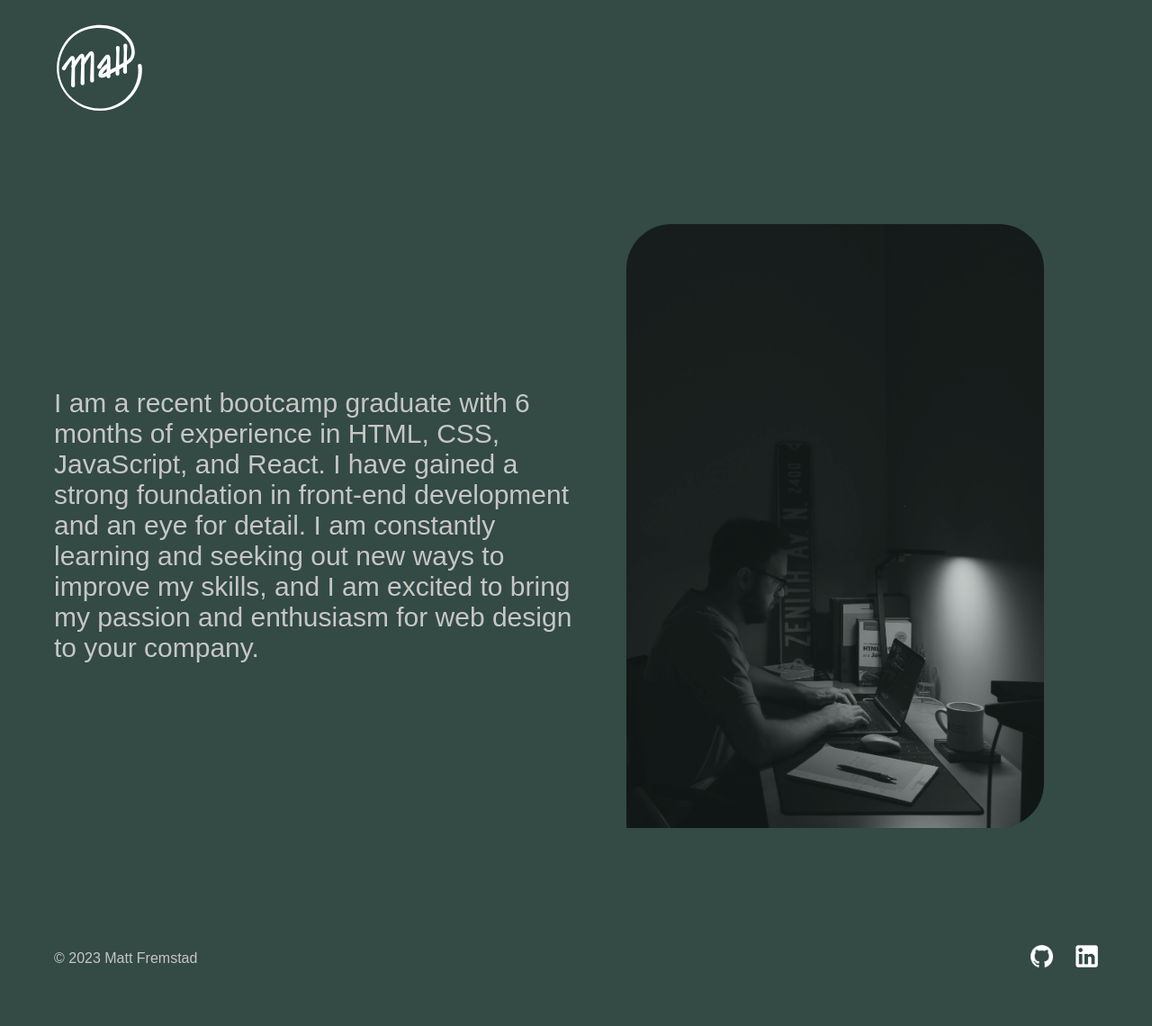
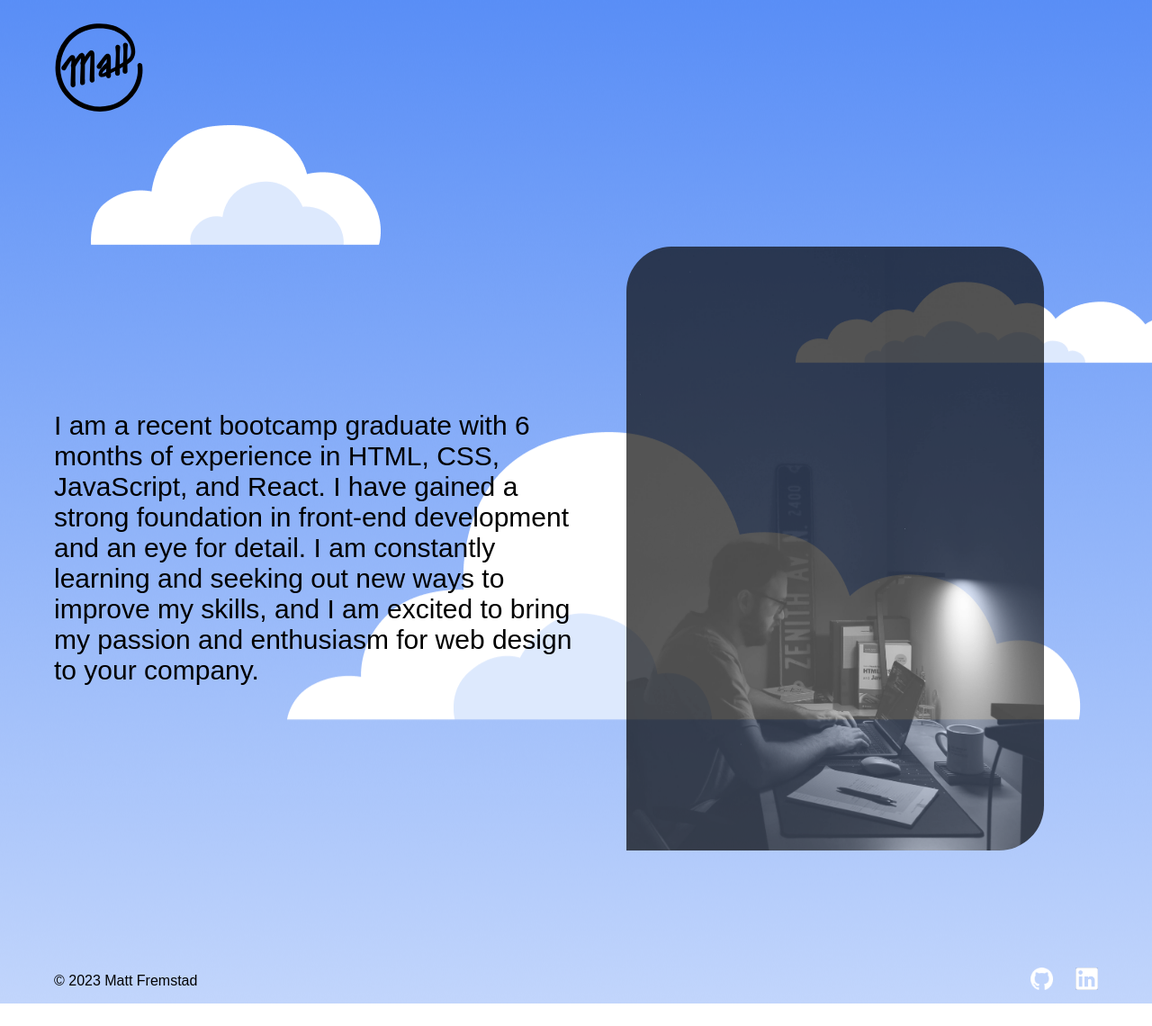
Before and after one commit to mcfrems/Fremstad-Portfolio, a plain HTML site: page about.html in a window 1280 px wide. Shown: the whole page at 90% size. Before the commit the page ends 1115 px from the top, so only its background shows below. Drawn offline with Linux system fonts and the light colour scheme.

Commit message:
background revision

```diff
--- a/about.css
+++ b/about.css
@@ -1,14 +1,17 @@
 * {
-    background-color: #334A45;
+    /* background-color: #334A45; */
     margin: 0;
     padding 0;
     box-sizing: border-box;
     font-family: 'Josefin Sans', sans-serif;
 }
 
+.container {
+    background-image: url(assets/background1.png);
+}
+
 .header {
-    padding: 0 60px;
-    margin-top: 25px;
+    padding: 25px 60px;
     display: flex;
     justify-content: flex-start;
 }
@@ -19,7 +22,7 @@
     align-items: center;
     margin: 60px;
     font-size: 30px;
-    color: #C7C6C4;
+    color: black;
 }
 
 .about-headline img {
@@ -42,7 +45,7 @@
     margin-bottom: 25px;
 }
 .footer p {
-    color: #C7C6C4;
+    color: black;
     font-family: 'Barlow Thin', sans-serif;
 }
 
--- a/about.html
+++ b/about.html
@@ -10,7 +10,7 @@
 <body>
     <div class="container">
         <div class="header">
-            <a href="index.html"><img src="assets/mattlogowhite.svg" alt="logo" width="100" height="100"></a>
+            <a href="index.html"><img src="assets/mattlogoblack.svg" alt="logo" width="100" height="100"></a>
         </div>
         <div class="about-headline">
             <p> I am a recent bootcamp graduate with 6 months of experience in HTML, CSS, JavaScript, and React. I have gained a strong foundation in front-end development and an eye for detail. I am constantly learning and seeking out new ways to improve my skills, and I am excited to bring my passion and enthusiasm for web design to your company.
--- a/style.css
+++ b/style.css
@@ -2,8 +2,12 @@
     margin: 0;
     padding 0;
     box-sizing: border-box;
-    background-color: #334A45;
+    /* background-color: #334A45; */
     font-family: 'Josefin Sans', sans-serif;
+}
+
+.container {
+    background-image: url(assets/background1.png);
 }
 
 html {
@@ -11,8 +15,7 @@ html {
 }
 
 .header {
-    padding: 0 60px;
-    margin-top: 25px;
+    padding: 25px 60px;
 }
 
 .header img {
@@ -24,7 +27,6 @@ html {
     display: flex;
     justify-content: space-between;
     align-items: center;
-    background-color: #334A45;
 }
 
 .nav-menu {
@@ -69,7 +71,7 @@ li {
 
 a {
     text-decoration: none;
-    color: #C7C6C4;
+    color: black;
     font-weight: 200;
 }
 
@@ -78,11 +80,11 @@ a {
     margin: 150px 0 100px 0;
     text-align: center;
     font-size: 60px;
-    color: #C7C6C4;
+    color: black;
 }
 
 .name {
-    color: white;
+    color: black;
     font-size: 65px;
 }
 
@@ -97,7 +99,7 @@ a {
 
 .project-text {
     margin: 25px 0 50px 25px;
-    color: #C7C6C4;
+    color: black;
 }
 
 .project img {
@@ -110,7 +112,7 @@ a {
 #contact {
     padding: 50px 60px;
     margin: 100px 0 100px 0;
-    color: #C7C6C4;
+    color: black;
 }
 
 #contact a {
@@ -127,7 +129,7 @@ a {
 }
 
 .footer p {
-    color: #C7C6C4;
+    color: black;
 }
 
 .footer-right {
```
Also changed, not shown: index.html (+2 -2 lines), assets/background1.png (added), assets/mattlogoblack.svg (added).
